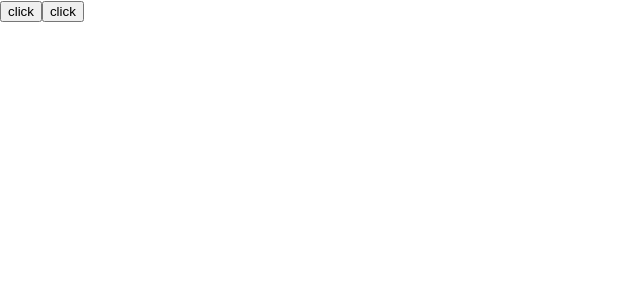
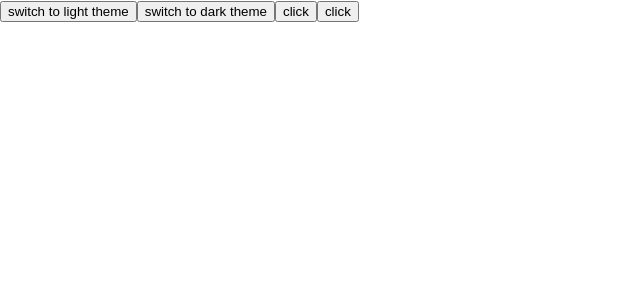
Before and after one commit to akshaykadambatt/knz-Media-Organiser, a Next.js app: page / in a window 1280 px wide. Shown: the top 300 px of the page, without its empty margins (0-640 px from the left). Built offline with nearby package versions, Linux system fonts and the light colour scheme.

Commit message:
Context setup

```diff
--- a/pages/components/Main.tsx
+++ b/pages/components/Main.tsx
@@ -1,4 +1,5 @@
 import React, {useEffect} from "react";
+import { useKmoContext } from './context';
 
 declare global {
     interface Window {
@@ -8,13 +9,18 @@ declare global {
 }
 
 const Main = () => {
+  const { folder, setFolder } = useKmoContext();
+  const { db, setDb } = useKmoContext();
+  // console.log(theme);
+
     const [dirHandle, setDirHandle] = React.useState<any>();
-    const [db, setDB] = React.useState<any>();
+    // const [db, setDB] = React.useState<any>();
     const main = React.createRef<HTMLInputElement>()
     const funfun = async () => {
         const dirHandleVar = await window.showDirectoryPicker();
         await dirHandler(dirHandleVar);
         await setDirHandle(dirHandleVar)
+        setFolder(dirHandleVar)
       }
     useEffect(() => {
         if(dirHandle){
@@ -23,7 +29,7 @@ const Main = () => {
                 r2.getFile()
                 .then((file:any)=>file.text())
                 .then((r2:any)=>{
-                    setDB(r2)
+                    setDb(r2)
                 });
             })
         }
@@ -33,8 +39,9 @@ const Main = () => {
         console.log(db);
 
       }
-
-    }, [db])
+      console.log('folder')
+      console.log(folder)
+    }, [db,folder])
     let directory:any = [];
       async function dirHandler(dirHandle:any) {
         // console.log(await (await dirHandle.getFileHandle('119d5e5ece3b102a7aaf06e9e96ebdf6.jpg')).getFile());
@@ -52,8 +59,8 @@ const Main = () => {
               img.classList.add('main-img')
               img.setAttribute('data-path',dirHandle.name + '/' + entry.name)
               main.current!.appendChild(img)
-        console.log(directory.join('/') + '/' + entry.name);
-        console.log((directory.join('/') + '/' + entry.name).split('/'));
+        // console.log(directory.join('/') + '/' + entry.name);
+        // console.log((directory.join('/') + '/' + entry.name).split('/'));
       } else {
             //   document.getElementById('code').innerHTML = i;i++;
             }
@@ -80,6 +87,13 @@ const Main = () => {
       }
     return (
         <div>
+
+          <button onClick={() => setFolder('a')}>
+        switch to light theme
+      </button>
+      <button onClick={() => setFolder('Theme.Dark')}>
+        switch to dark theme
+      </button>
         <button onClick={funfun}>click</button>
         <button onClick={getNewFileHandle}>click</button>
         {JSON.stringify(db)}
--- /dev/null
+++ b/pages/components/context.tsx
@@ -0,0 +1,18 @@
+import { createContext, useContext } from 'react';
+
+
+
+export type KmoContextType = {
+    folder: any;
+    setFolder: (Theme: any) => void;
+    db: any;
+    setDb: (Theme: any) => void;
+}
+
+export const KmoContext = createContext<KmoContextType>({
+    folder: {},
+    setFolder: folder => console.warn('no theme provider'),
+    db: {},
+    setDb: folder => console.warn('no theme provider')
+});
+export const useKmoContext = () => useContext(KmoContext);
--- a/pages/index.tsx
+++ b/pages/index.tsx
@@ -1,8 +1,13 @@
+import React from 'react';
 import type { NextPage } from 'next'
 import Head from 'next/head'
 import Main from './components/Main'
+import { KmoContext } from './components/context';
 
 const Home: NextPage = () => {
+  const [folder, setFolder] = React.useState();
+  const [db, setDb] = React.useState();
+
   return (
     <>
       <Head>
@@ -10,7 +15,9 @@ const Home: NextPage = () => {
         <meta name="description" content="KMO" />
         <link rel="icon" href="/favicon.ico" />
       </Head>
+      <KmoContext.Provider value={{ folder, setFolder, db, setDb }}>
       <Main/>
+      </KmoContext.Provider>
     </>
   )
 }
```
